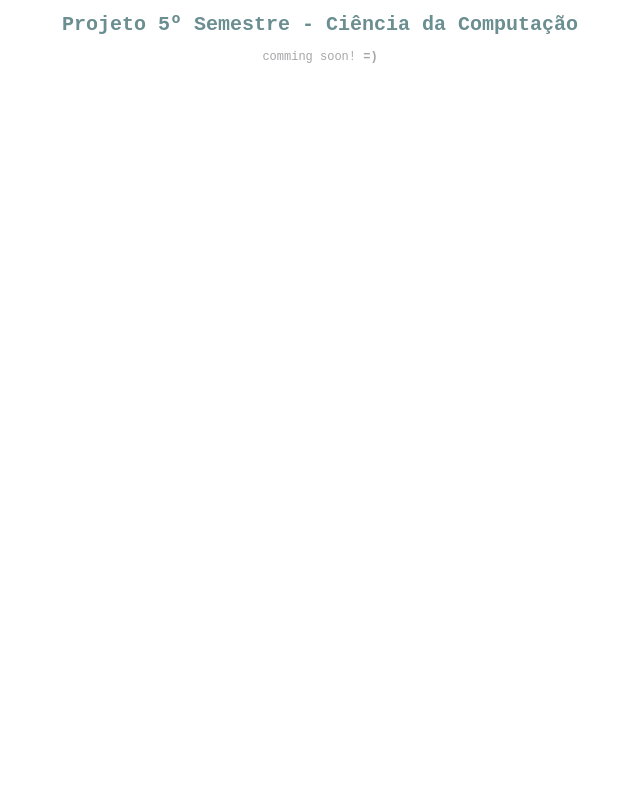
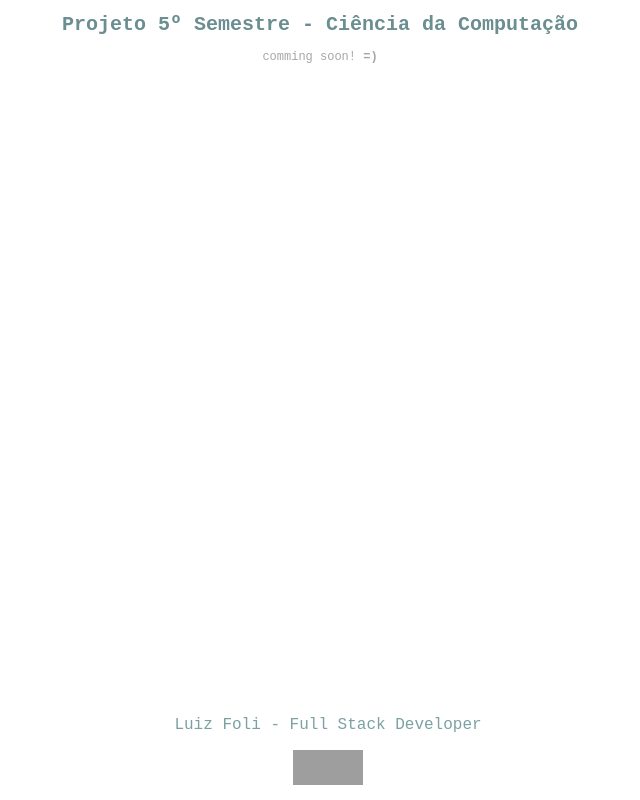
Before and after one commit to luizfoli/apart-community-chat, an Angular app: page / in a window 1280 px wide. Shown: the whole page, without its empty margins (320-960 px from the left). Built offline with nearby package versions, Linux system fonts and the light colour scheme; grey boxes are pictures that could not be loaded.

Commit message:
creating the footer

```diff
--- a/src/app/app.component.css
+++ b/src/app/app.component.css
@@ -0,0 +1,12 @@
+
+.content {
+    width: 100%;
+    height:85%;
+}
+
+.footer {
+    bottom: 0%;
+    width: 100%;
+    height: 100px;
+    position: fixed;
+}
--- a/src/app/app.component.html
+++ b/src/app/app.component.html
@@ -1 +1,6 @@
-<app-home></app-home>
+<div class="content">
+    <app-home></app-home>
+</div>
+<footer class="footer">
+    <app-footer></app-footer>
+</footer>
--- a/src/app/app.module.ts
+++ b/src/app/app.module.ts
@@ -3,11 +3,13 @@ import { NgModule } from '@angular/core';
 
 import { AppComponent } from './app.component';
 import { HomeComponent } from './home/home.component';
+import { FooterComponent } from './footer/footer.component';
 
 @NgModule({
   declarations: [
     AppComponent,
-    HomeComponent
+    HomeComponent,
+    FooterComponent
   ],
   imports: [
     BrowserModule
--- /dev/null
+++ b/src/app/footer/footer.component.css
@@ -0,0 +1,17 @@
+.footer {
+    text-align: center;
+}
+
+.footer p {
+    font-family: 'Courier New', Courier, monospace;
+    color: #7da1a3;
+}
+
+.social-media {
+    margin: 5px;
+}
+
+.social-media img {
+    width: 35px;
+    height: 35px;
+}
--- /dev/null
+++ b/src/app/footer/footer.component.html
@@ -0,0 +1,13 @@
+<footer class="footer">
+  <div class="footer-content">
+    <p>{{textContent}}</p>
+    <div class="social-media">
+      <a href="{{linkedinUrl}}">
+        <img src="../../assets/icon/linkedin-sign.png">
+      </a>
+      <a>
+        <img src="../../assets/icon/github-icon.png">
+      </a>
+    </div>
+  </div>
+</footer>
--- /dev/null
+++ b/src/app/footer/footer.component.ts
@@ -0,0 +1,19 @@
+import { Component, OnInit } from '@angular/core';
+
+@Component({
+  selector: 'app-footer',
+  templateUrl: './footer.component.html',
+  styleUrls: ['./footer.component.css']
+})
+export class FooterComponent implements OnInit {
+
+  private textContent = 'Luiz Foli - Full Stack Developer';
+  private linkedinUrl = 'https://www.linkedin.com/in/luiz-oliveira-4b7787120/';
+  private githubUrl = '';
+
+  constructor() { }
+
+  ngOnInit() {
+  }
+
+}
```
Also changed, not shown: 1 other file (tests, documents, lock files or other folders).
